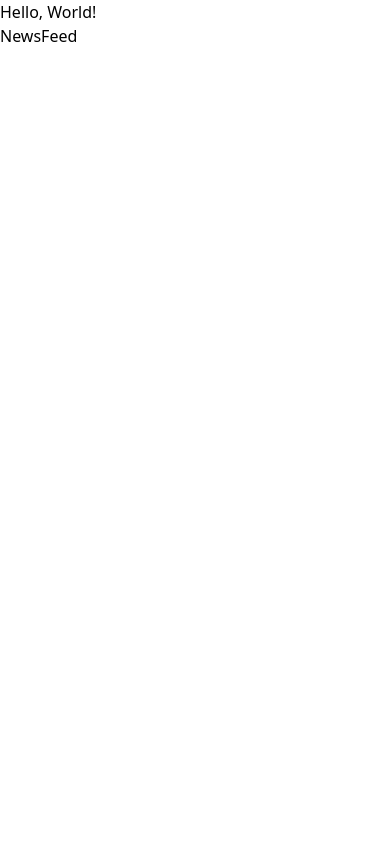
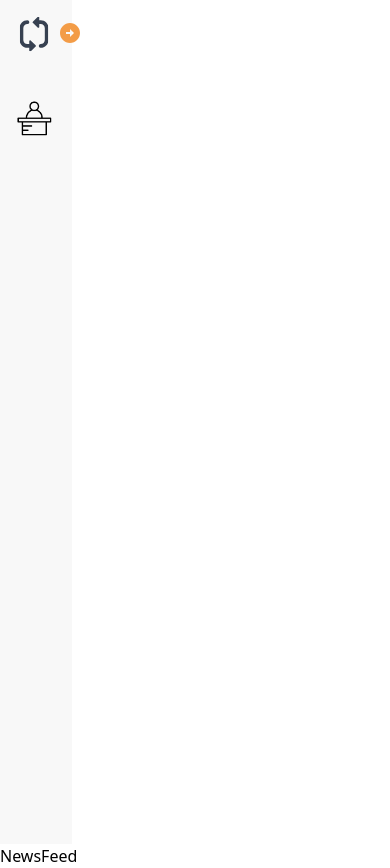
Before and after one commit to Grenish/smit-feedback, a React (Vite) app in the folder client/: page / in a window 390 px wide. Before the commit the page ends 844 px from the top, so only its background shows below. Built offline with nearby package versions, Linux system fonts and the light colour scheme.

Commit message:
Update Sidebar.jsx

```diff
--- a/client/src/components/Sidebar.jsx
+++ b/client/src/components/Sidebar.jsx
@@ -1,16 +1,74 @@
 import React, { useState } from "react";
-import MenuOpenIcon from '@mui/icons-material/MenuOpen';
-import CloseIcon from '@mui/icons-material/Close';
+import MenuOpenIcon from "@mui/icons-material/MenuOpen";
+import CloseIcon from "@mui/icons-material/Close";
+import ArrowCircleLeftIcon from "@mui/icons-material/ArrowCircleLeft";
+import ArrowCircleRightIcon from "@mui/icons-material/ArrowCircleRight";
+import ExpandLessIcon from '@mui/icons-material/ExpandLess';
+import ExpandMoreIcon from '@mui/icons-material/ExpandMore';
+import { feedbackFav, faculty } from "../assets";
 
 const Sidebar = () => {
-  const [isOpen, setisOpen] = useState(false);
+  const [isClose, setisClose] = useState(false);
+  const [isShown, setisShown] = useState(false);
 
-  const toggleSidebar = () => {
-    setisOpen(!isOpen);
+  const clicked = () => {
+    setisClose(!isClose);
   };
+
+  const toggleShown = () => {
+    setisShown(!isShown);
+  }
   return (
     <>
-    Hello, World!
+      <div
+        className={`${
+          isClose ? "w-2/4 sm:w-1/6" : "w-[4.5rem]"
+        } w-1/6 h-screen bg-seaSalt p-4 relative transition-all duration-300 ease-in-out`}
+      >
+        <div
+          onClick={clicked}
+          className="cursor-pointer transition-all duration-500 ease-in-out"
+        >
+          {isClose ? (
+            <ArrowCircleLeftIcon className="text-bitBrown absolute right-[-10px] top-[21px]" />
+          ) : (
+            <ArrowCircleRightIcon className="text-bitBrown absolute right-[-10px] top-[21px]" />
+          )}
+        </div>
+        <div className="flex items-center space-x-2">
+          <img
+            src={feedbackFav}
+            alt="logo"
+            className={`${isClose ? "w-9" : "w-9"}`}
+          />
+          <span
+            className={`text-xl font-semibold transition ${
+              isClose ? "" : "scale-0"
+            } duration-150`}
+          >
+            Feedback
+          </span>
+        </div>
+
+        <div className="my-12 relative flex items-center space-x-2">
+        <img
+            src={faculty}
+            alt="logo"
+            className={`${isClose ? "w-9" : "w-9"}`}
+          />
+          <span
+            className={` font-semibold transition ${
+              isClose ? "" : "scale-0"
+            } duration-150`}
+          >
+            Faculty
+          </span>
+          <div className={`${isClose ? "" : "scale-0"}`} onClick={toggleShown}>
+            <ExpandMoreIcon className="text-bitBrown absolute top top-[10px] right-0" />
+          </div>
+        </div>
+
+      </div>
     </>
   );
 };
```
